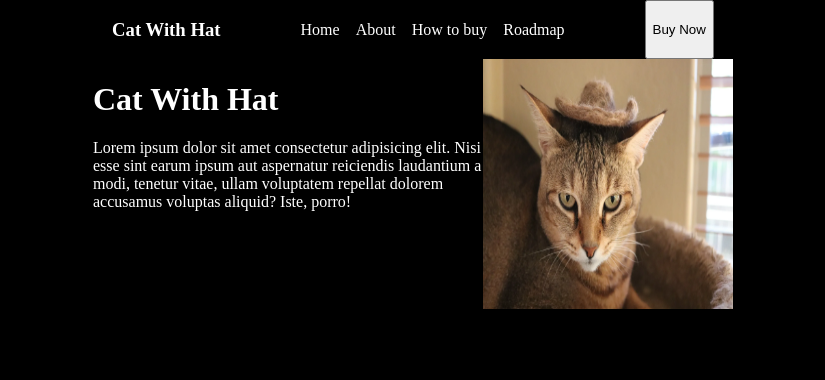
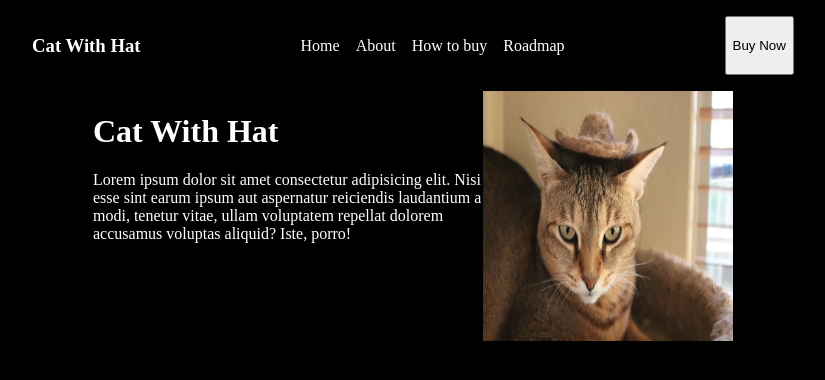
Before and after one commit to SantiagoTorricella/cat-with-hat, a React (Vite) app: page / in a window 1280 px wide. Shown: the top 380 px of the page, without its empty margins (227-1052 px from the left). Built offline with nearby package versions, Linux system fonts and the light colour scheme.

Commit message:
Added Images and flex direction for the entire page

```diff
--- a/src/App.css
+++ b/src/App.css
@@ -15,7 +15,8 @@ body {
   width: 100%;
   display: flex;
   justify-content: center;
-  gap: 5em;
+  gap: 10em;
+  margin: 1em 0em;
 }
 
 .nav-bar-menu {
```
